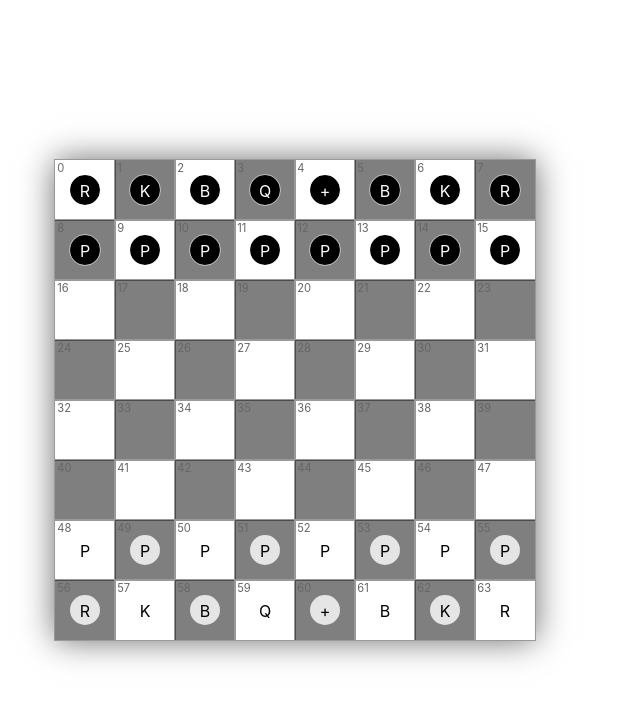
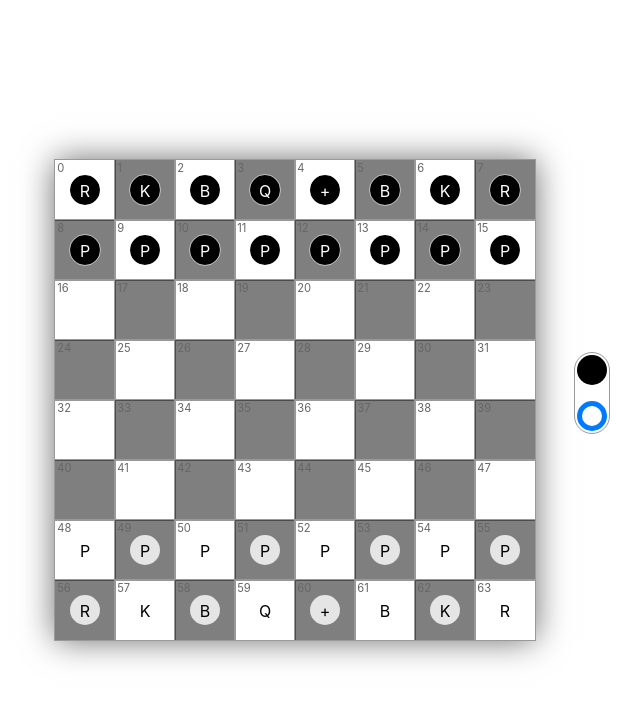
Before and after one commit to aurbano/randchess, a React (Vite) app: page / in a window 1280 px wide. Shown: the top 702 px of the page, without its empty margins (345-986 px from the left). Built offline with nearby package versions, Linux system fonts and the light colour scheme.

Commit message:
turn indicator

```diff
--- a/src/components/Board/index.scss
+++ b/src/components/Board/index.scss
@@ -1,3 +1,6 @@
+$turnIndicatorWidth: 25px;
+$turnIndicatorBorder: 5px;
+
 #root {
   max-width: 1280px;
   margin: 0 auto;
@@ -5,6 +8,39 @@
   text-align: center;
 }
 
-.board {
-  box-shadow: 0 0 2em rgba(0, 0, 0, 0.6);
+.game-area {
+  position: relative;
+
+  .turn-indicator {
+    position: absolute;
+    top: 40%;
+    right: -$turnIndicatorWidth * 3;
+    border: solid 1px #999;
+    border-radius: $turnIndicatorWidth + $turnIndicatorBorder;
+    padding: 2px;
+
+    .black, .white {
+      width: $turnIndicatorWidth - $turnIndicatorBorder;
+      height: $turnIndicatorWidth - $turnIndicatorBorder;
+      border-radius: 50%;
+      border: solid $turnIndicatorBorder transparent;
+
+      &.current {
+        border-color: rgb(0, 123, 255);
+      }
+    }
+
+    .black {
+      background: black;
+      margin-bottom: 1em;
+    }
+
+    .white {
+      background: white;
+    }
+  }
+
+  .board {
+    box-shadow: 0 0 2em rgba(0, 0, 0, 0.6);
+  }
 }
--- a/src/components/Board/index.tsx
+++ b/src/components/Board/index.tsx
@@ -7,9 +7,11 @@ import { getStandardPieces } from './util/getStandardPieces';
 import './index.scss'
 import { idx2coord } from '../../util/idx2coord';
 import { coord2idx } from '../../util/coord2idx';
+import classNames from 'classnames';
 
 const Board = () => {
   const [selectedCell, setSelectedCell] = useState<number>(-1);
+  const [turn, setTurn] = useState(1);
 
   const onCellHover = (coordinates: Coordinates[]) => {
     // if we have a cell selected, avoid changing highlights
@@ -52,16 +54,17 @@ const Board = () => {
       }
 
       const selectedCoords = idx2coord(selectedCell);
-
       const validMoves = cells[selectedCell].piece?.move(selectedCoords).map(coord2idx) || [];
 
       if (!validMoves.includes(index)) {
-        if (cells[index].piece) {
+        if (cells[index].piece && cells[index].piece?.identity === turn) {
+          // change selection to this other piece
           setSelectedCell(index);
         }
         return;
       }
 
+      // Move your piece
       const newCells = [...cells];
 
       newCells[index].piece = cells[selectedCell].piece;
@@ -69,6 +72,12 @@ const Board = () => {
 
       setCells(newCells);
       setSelectedCell(-1);
+      setTurn(turn * -1);
+      return;
+    }
+
+    if (cells[index].piece?.identity !== turn) {
+      // not your piece
       return;
     }
 
@@ -82,10 +91,17 @@ const Board = () => {
   }, []);
 
   return (
-    <div className="board" style={{width: 8 * HEIGHT, lineHeight: 0}}>
-      {cells.map((cell, index) => (
-        <Cell key={`${cell.piece?.label}-${index}`} {...cell} selected={index === selectedCell} onHover={onCellHover} onClick={() => onCellClick(index)} />
-      ))}
+    <div className='game-area'>
+        <div className='turn-indicator'>
+          <div className={classNames('black', {current: turn === -1})}></div>
+          <div className={classNames('white', {current: turn === 1})}></div>
+        </div>
+
+        <div className="board" style={{width: 8 * HEIGHT, lineHeight: 0}}>
+        {cells.map((cell, index) => (
+          <Cell key={`${cell.piece?.label}-${index}`} {...cell} selected={index === selectedCell} onHover={onCellHover} onClick={() => onCellClick(index)} />
+        ))}
+      </div>
     </div>
   )
 }
```
